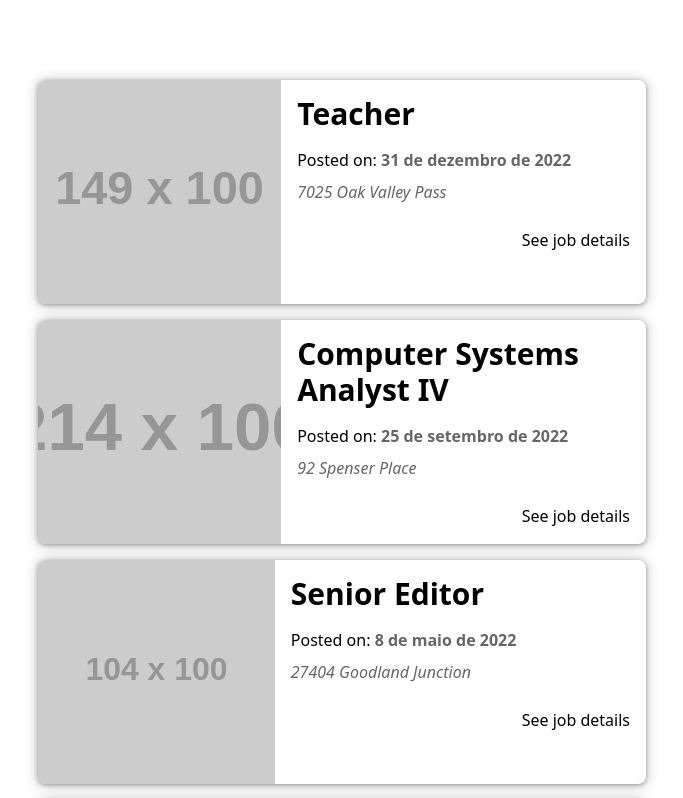
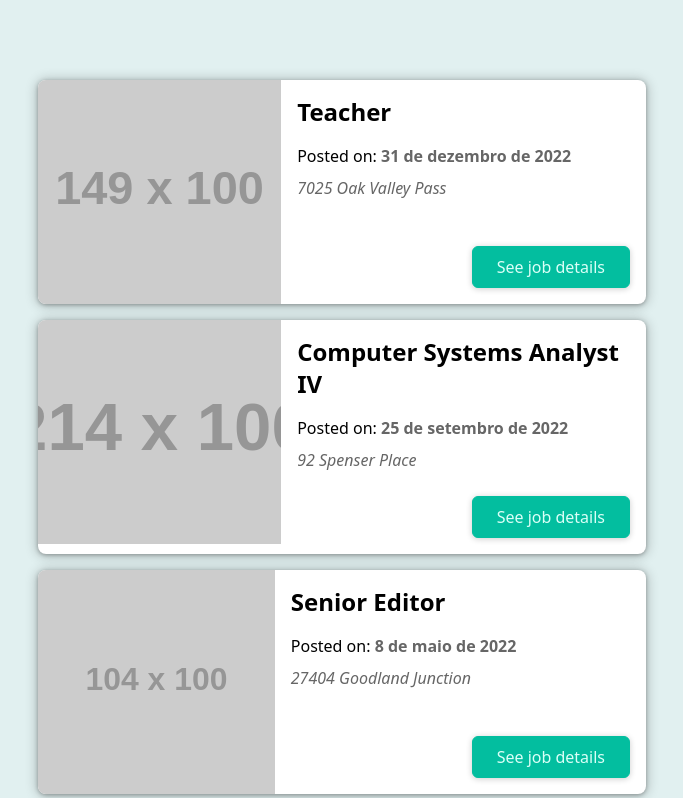
Before and after one commit to eduardomuchak/next-js-course, a Next.js app: page / in a window 1280 px wide. Shown: the top 798 px of the page, without its empty margins (298-981 px from the left). Built offline with nearby package versions, Linux system fonts and the light colour scheme.

Commit message:
feat: :sparkles: adiciona botao com link de navegacao next

```diff
--- a/src/components/jobs/job-item.module.css
+++ b/src/components/jobs/job-item.module.css
@@ -19,6 +19,9 @@
   width: 100%;
   padding: 0 1rem;
   text-align: center;
+  display: flex;
+  flex-direction: column;
+  justify-content: space-between;
 }
 
 .content h2 {
--- a/src/components/jobs/job-item.tsx
+++ b/src/components/jobs/job-item.tsx
@@ -2,6 +2,7 @@ import { Job } from '@/interfaces/IJobs';
 import Image from 'next/image';
 
 import styles from './job-item.module.css';
+import { Button } from '../ui/Button';
 
 type Props = {
   job: Job;
@@ -19,7 +20,7 @@ function JobItem({ job }: Props) {
       <Image src={job.image} alt={job.title} width={250} height={250} />
       <div className={styles.content}>
         <div className={styles.summary}>
-          <h2 className="text-3xl font-bold">{job.title}</h2>
+          <h2 className="text-2xl font-semibold">{job.title}</h2>
           <div className={styles.date}>
             <p>
               Posted on: <time>{ptBrDate}</time>
@@ -30,7 +31,7 @@ function JobItem({ job }: Props) {
           </div>
         </div>
         <div className={styles.actions}>
-          <button>See job details</button>
+          <Button link={`/jobs/${job.id}`}>See job details</Button>
         </div>
       </div>
     </li>
--- /dev/null
+++ b/src/components/ui/Button/button.module.css
@@ -0,0 +1,18 @@
+.btn {
+  text-decoration: none;
+  cursor: pointer;
+  font: inherit;
+  background-color: #03be9f;
+  border: 1px solid #03be9f;
+  border-radius: 6px;
+  color: #dafff7;
+  padding: 0.5rem 1.5rem;
+  text-align: center;
+  box-shadow: 0 1px 6px rgba(0, 0, 0, 0.2);
+}
+
+.btn:hover,
+.btn:active {
+  background-color: #02afa1;
+  border-color: #02afa1;
+}
--- /dev/null
+++ b/src/components/ui/Button/index.tsx
@@ -0,0 +1,16 @@
+import Link from 'next/link';
+import styles from './button.module.css';
+
+export function Button({
+  children,
+  link,
+}: {
+  children: React.ReactNode;
+  link: string;
+}) {
+  return (
+    <Link href={link} className={styles.btn}>
+      {children}
+    </Link>
+  );
+}
--- a/src/pages/_document.tsx
+++ b/src/pages/_document.tsx
@@ -1,13 +1,13 @@
-import { Html, Head, Main, NextScript } from 'next/document'
+import { Html, Head, Main, NextScript } from 'next/document';
 
 export default function Document() {
   return (
-    <Html lang="en">
+    <Html lang="pt-br">
       <Head />
       <body>
         <Main />
         <NextScript />
       </body>
     </Html>
-  )
+  );
 }
--- a/src/styles/globals.css
+++ b/src/styles/globals.css
@@ -2,5 +2,10 @@
   box-sizing: border-box;
   padding: 0;
   margin: 0;
-  font-family: system-ui, -apple-system, BlinkMacSystemFont, 'Segoe UI', Roboto, Oxygen, Ubuntu, Cantarell, 'Open Sans', 'Helvetica Neue', sans-serif;
+  font-family: system-ui, -apple-system, BlinkMacSystemFont, 'Segoe UI', Roboto,
+    Oxygen, Ubuntu, Cantarell, 'Open Sans', 'Helvetica Neue', sans-serif;
 }
+
+body {
+  background-color: #e1f0f0;
+}
```
